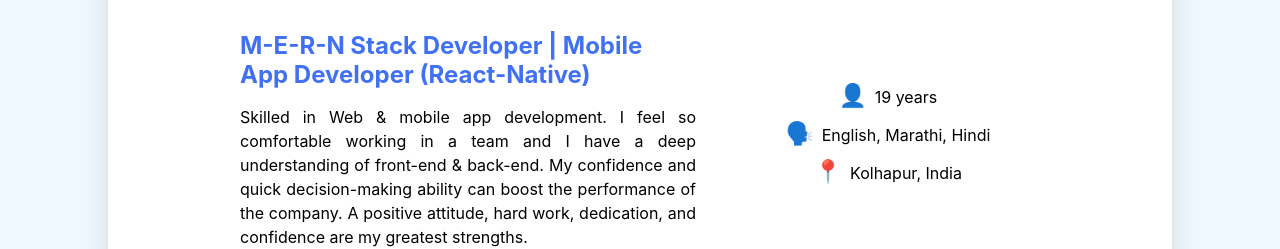
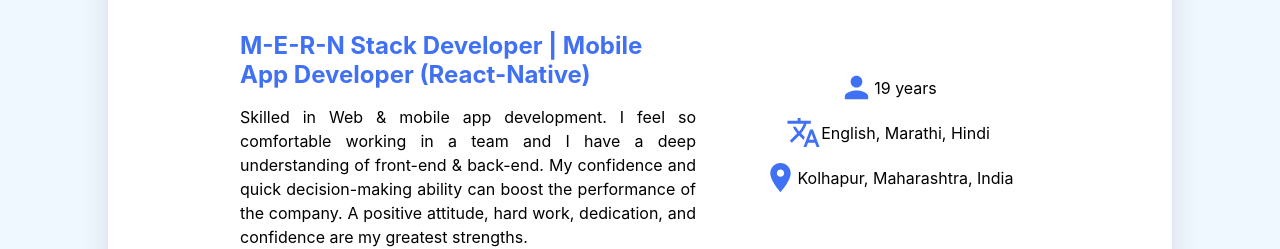
Before and after one commit to Atharv-28/portfolio, a React (Create React App) app: page / in a window 1280 px wide. Shown: the part 632-881 px from the top of the page. Built offline with nearby package versions, Linux system fonts and the light colour scheme.

Commit message:
Icons added with MUI library

```diff
--- a/package.json
+++ b/package.json
@@ -3,6 +3,10 @@
   "version": "0.1.0",
   "private": true,
   "dependencies": {
+    "@emotion/react": "^11.14.0",
+    "@emotion/styled": "^11.14.0",
+    "@mui/icons-material": "^6.4.0",
+    "@mui/material": "^6.4.0",
     "@testing-library/jest-dom": "^5.17.0",
     "@testing-library/react": "^13.4.0",
     "@testing-library/user-event": "^13.5.0",
--- a/src/components/aboutMe.js
+++ b/src/components/aboutMe.js
@@ -1,6 +1,8 @@
 import React from "react";
 import "../styles/aboutme.css";
-
+import TranslateIcon from "@mui/icons-material/Translate";
+import LocationOnIcon from "@mui/icons-material/LocationOn";
+import PersonIcon from "@mui/icons-material/Person";
 const AboutMe = () => {
   return (
     <div className="about-me-container">
@@ -21,21 +23,33 @@ const AboutMe = () => {
         <div className="about-me-right">
           <div className="about-me-details">
             <div className="about-me-detail">
-              <span className="about-me-icon">👤</span>
-              <span className="about-me-text">19 years</span>
+              <span className="about-me-text">
+                <PersonIcon fontSize="large" style={{ color: "#4070f4" }}></PersonIcon>
+                19 years
+              </span>
             </div>
             <div className="about-me-detail">
-              <span className="about-me-icon">🗣️</span>
-              <span className="about-me-text">English, Marathi, Hindi</span>
+              <span className="about-me-text">
+                <TranslateIcon fontSize="large" style={{ color: "#4070f4" }}></TranslateIcon>
+                English, Marathi, Hindi
+              </span>
             </div>
             <div className="about-me-detail">
-              <span className="about-me-icon">📍</span>
-              <span className="about-me-text">Kolhapur, India</span>
+              <span className="about-me-text">
+                <LocationOnIcon fontSize="large" style={{ color: "#4070f4" }}></LocationOnIcon>
+                Kolhapur, Maharashtra, India
+              </span>
             </div>
           </div>
         </div>
       </div>
-      <a className="about-me-button" href="https://1drv.ms/b/s!AkYeXXs8-OXi4CUCYx9LE9M6mOMl?e=99hnJa" target="_blank">Resume</a>
+      <a
+        className="about-me-button"
+        href="https://1drv.ms/b/s!AkYeXXs8-OXi4CUCYx9LE9M6mOMl?e=99hnJa"
+        target="_blank"
+      >
+        Resume
+      </a>
     </div>
   );
 };
--- a/src/components/projectCard.js
+++ b/src/components/projectCard.js
@@ -7,10 +7,6 @@ const ProjectCard = ({ project }) => {
   console.log(ico);
   return (
     <div className="project-card">
-      <Link
-        to={`/project-details/${project.projectName}`}
-        className="project-link"
-      >
         <div className="project-heading">
           <img
             src={ico}
@@ -30,7 +26,6 @@ const ProjectCard = ({ project }) => {
             </Link>
           </div>
         </div>
-      </Link>
     </div>
   );
 };
--- a/src/styles/aboutme.css
+++ b/src/styles/aboutme.css
@@ -66,6 +66,8 @@
 
   .about-me-text {
     font-size: 1rem;
+    display: flex;
+    align-items: center;
   }
 
   .about-me-button {
```
Also changed, not shown: 1 other file (tests, documents, lock files or other folders).
